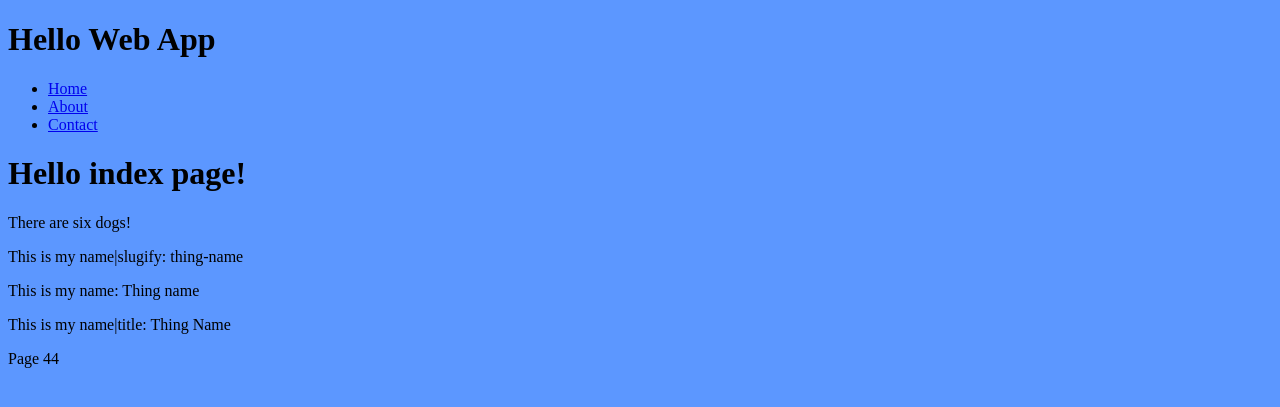
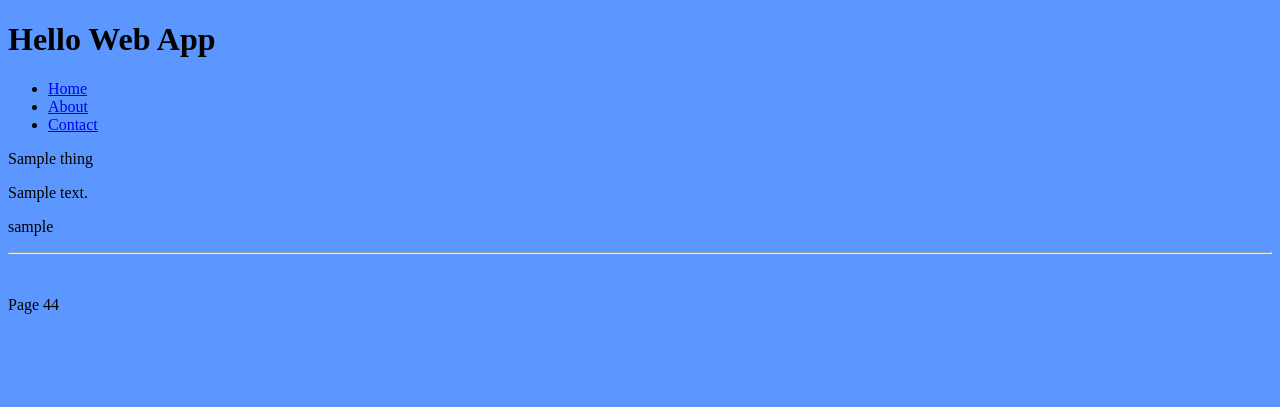
Before and after one commit to shawnp/mvp, a Django app: page / in a window 1280 px wide. Shown: the top 407 px of the page. Run offline with Django 3.2, Linux system fonts and the light colour scheme; tables that the repository leaves empty hold one stand-in row (values such as "Sample post").

Commit message:
Next adding pages to db call

```diff
--- a/Git_data/help.txt
+++ b/Git_data/help.txt
@@ -91,3 +91,4 @@ https://djangosteps.wordpress.com
 http://www.dontfeartheinternet.com/
 http://learn.shayhowe.com/html-css/
 http://pyvideo.org/
+https://www.sslshopper.com/
--- a/collection/templates/index.html
+++ b/collection/templates/index.html
@@ -2,13 +2,14 @@
 {% load humanize %}
 {% block title %} HomePage - {{ block.super}} {% endblock %}
 {% block content %}
-	<h1> Hello index page! </h1>
-	<p>There are {{number|apnumber}} dogs!</p>
-	<p> This is my name|slugify: {{ thing|slugify }}</p>
-	<p> This is my name: {{ thing }}</p>
-	<p> This is my name|title: {{ thing|title }}</p>
-
-	<p>Page 44</p>
+	{% for thing in things	%}
+			<p>{{thing.name}}
+			<p>{{thing.description}}
+			<p>{{thing.slug}}
+				<hr></hr>
+	{% endfor %}
 
 
+</br>
+<p>Page 44</p>
 {% endblock content %}
--- a/collection/views.py
+++ b/collection/views.py
@@ -1,5 +1,5 @@
 from django.shortcuts import render
-
+from collection.models import Thing
 # Create your views here.
 # def index(request):
 # 	#defining a variable
@@ -8,13 +8,29 @@ from django.shortcuts import render
 # 	#this is our new def def view
 # 	return render(request, 'index.html', {'number':number,})
 
+# def index(request):
+# 	number = 6
+# 	# Dont forget the quotes because its a string,
+# 	# Not an interger
+# 	thing = "Thing name"
+# 	return render(request, 'index.html',{
+# 		'number':number,
+# 		#Donot forget to pass it in tand the last comma
+# 		'thing':thing,
+
+
 def index(request):
-	number = 6
-	# Dont forget the quotes because its a string,
-	# Not an interger
-	thing = "Thing name"
-	return render(request, 'index.html',{
-		'number':number,
-		#Donot forget to pass it in tand the last comma
-		'thing':thing,
+	things = Thing.objects.all()
+	return render(request, "index.html", {
+		'things':things,
 	})
+
+def thing_detail(request, slug):
+	#grab the object...
+	thing = Thing.objects.get(slug=slug)
+
+
+	# and pass to the template
+	return render(request, 'things/thing_detail.html', {
+	'thing': thing,
+	})
--- a/hellowebapp/urls.py
+++ b/hellowebapp/urls.py
@@ -27,5 +27,6 @@ if settings.DEBUG:
     url(r'^$', views.index, name='home'),
     url(r'^about/$', TemplateView.as_view(template_name='about.html'),name='about'),
     url(r'^contact/$', TemplateView.as_view(template_name='contact.html'),name='contact'),
+    url(r'^things/ (?P<slug>[-\w]+) /$','collection.views.thing_detail', name='thing_detail'),
     url(r'^admin/', admin.site.urls),
 ]
--- a/url-text.txt
+++ b/url-text.txt
@@ -1,3 +1,5 @@
 http://www.axzm.com/
 
 rip stylesheet reproduce!
+
+https://www.sslshopper.com/
```
